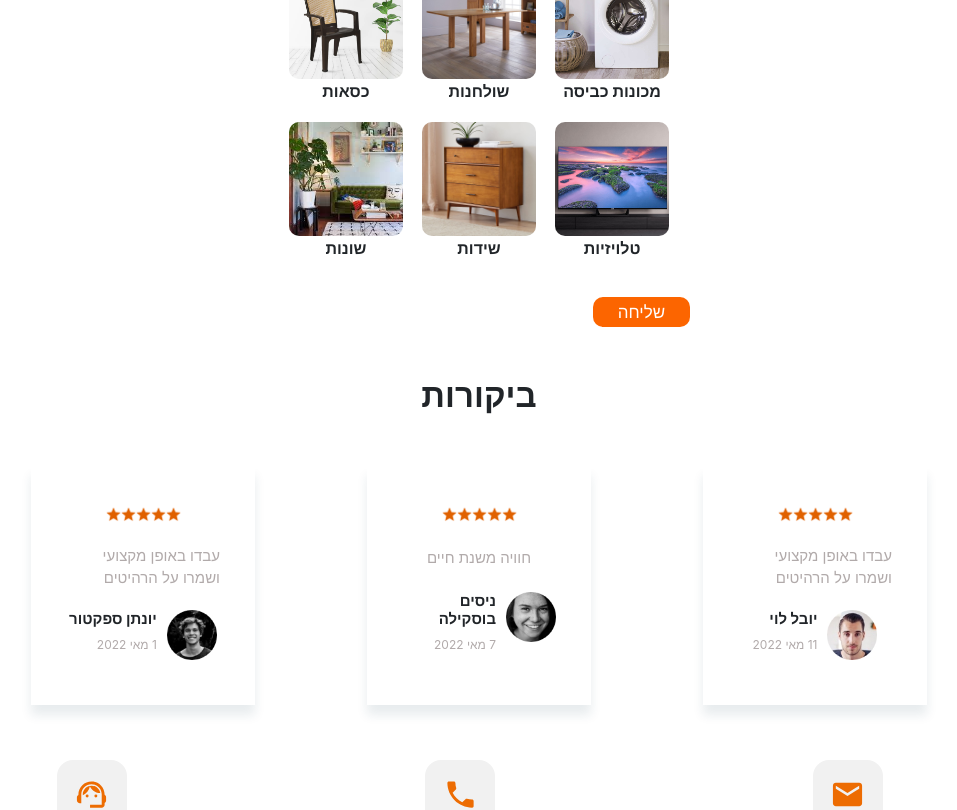
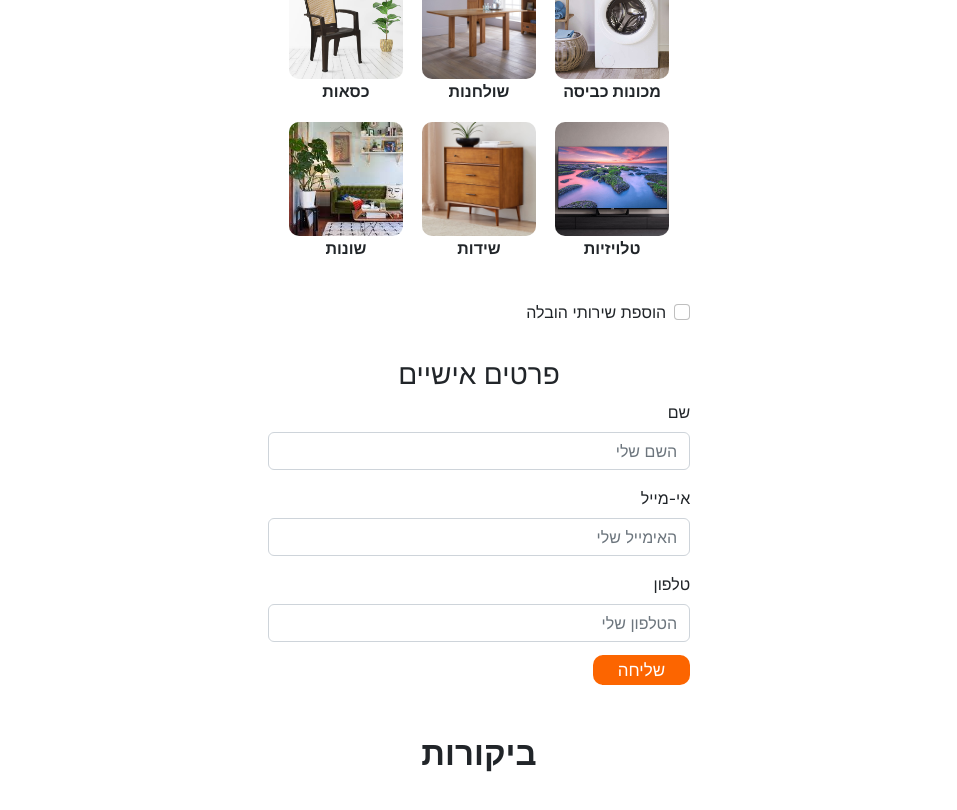
Before and after one commit to binyaalex/moving, a React (Create React App) app: page /onlinestorage in a window 1280 px wide. Shown: the part 1323-2133 px from the top of the page, without its empty margins (161-1118 px from the left). Built offline with nearby package versions, Linux system fonts and the light colour scheme; a web font is replaced by a local one.

Commit message:
add pd to online storage

```diff
--- a/src/components/storage/OnlineStorage.js
+++ b/src/components/storage/OnlineStorage.js
@@ -23,10 +23,6 @@ import privateStorage from "../../assets/images/PS/privateStorage.jpg";
 import businessStorage from "../../assets/images/PS/businessStorage.jpg";
 import online from "../../assets/images/PS/online.jpg";
 
-const OnlineStorage = () => {
-  const [checked, setChecked] = useState(false);
-  const [radioValue, setRadioValue] = useState('items');
-
 const radios = [
   {
     name: 'לפי קו"ב',
@@ -41,6 +37,7 @@ const OnlineStorage = () => {
     value: 'items'
   },
 ];
+
 const cubesArr = [
   { cubes: '10 קו"ב', desc: "דירת סטודיו קטנה" },
   { cubes: '15 קו"ב', desc: "דירת סטודיו בינונית" },
@@ -113,6 +110,10 @@ const OnlineStorage = () => {
   },
 ];
 
+const OnlineStorage = () => {
+  const [checked, setChecked] = useState(false);
+  const [moving, setMoving] = useState(false);
+  const [radioValue, setRadioValue] = useState('items');
   return (
     <>
 
@@ -216,10 +217,122 @@ const OnlineStorage = () => {
                 </ButtonGroup>
               </Row>
             }
+            <Row className="mb-3 row">
+              <Form.Group as={Col} className="mb-3" controlId="formBasicMoving">
+                <Form.Check
+                  reverse
+                  type='checkbox'
+                  label='הוספת שירותי הובלה'
+                  variant="warning"
+                  onChange={() => setMoving(!moving)}
+                />
+              </Form.Group>
+            </Row>
+            {moving &&
+              <>
+                <h3 className="subTitle">כתובת</h3>
+                <Row className="mb-3 row">
+                  <Form.Group as={Col} className="mb-3" controlId="formBasicFrom">
+                    <Form.Label>עיר</Form.Label>
+                    <Form.Control type="text" placeholder="נתניה" />
+                  </Form.Group>
+                </Row>
+                <Row className="mb-3 row">
 
-            <div className="contact-btnDiv row">
+                  <Form.Group as={Col} className="mb-3" controlId="formBasicName">
+                    <Form.Label>קומה</Form.Label>
+                    <Form.Select aria-label="Default select example">
+                      <option selected>. . .</option>
+                      <option value="-4">-4</option>
+                      <option value="-3">-3</option>
+                      <option value="-2">-2</option>
+                      <option value="-1">-1</option>
+                      <option value="0">קרקע</option>
+                      <option value="1">1</option>
+                      <option value="2">2</option>
+                      <option value="3">3</option>
+                      <option value="4">4</option>
+                      <option value="5">5</option>
+                      <option value="6">6</option>
+                      <option value="7">7</option>
+                      <option value="8">8</option>
+                      <option value="9">9</option>
+                      <option value="10">10</option>
+                      <option value="11">11</option>
+                      <option value="12">12</option>
+                      <option value="13">13</option>
+                      <option value="14">14</option>
+                      <option value="15">15</option>
+                      <option value="16">16</option>
+                      <option value="17">17</option>
+                      <option value="18">18</option>
+                      <option value="19">19</option>
+                      <option value="20">20</option>
+                      <option value="21">21</option>
+                      <option value="22">22</option>
+                      <option value="23">23+</option>
+                    </Form.Select>
+                  </Form.Group>
+                  <Form.Group as={Col} className="mb-3" controlId="formBasicName">
+                    <Form.Label>מעלית</Form.Label>
+                    <Form.Select aria-label="Default select example">
+                      <option value="0">אין</option>
+                      <option value="4" selected>
+                        4 נוסעים
+                      </option>
+                      <option value="6"> 6 נוסעים</option>
+                      <option value="8"> 8 נוסעים</option>
+                      <option value="10"> משא גדולה</option>
+                    </Form.Select>
+                  </Form.Group>
+                </Row>
+
+
+                <Row className="mb-3 row">
+
+                  <Form.Group as={Col} className="mb-3" controlId="formBasicName">
+                    <Form.Label>שביל כניסה חריג</Form.Label>
+                    <Form.Select aria-label="Default select example">
+                      <option value="no">אין</option>
+                      <option value="yes">יש</option>
+                      <option value="unknown">לא ידוע</option>
+                    </Form.Select>
+                  </Form.Group>
+                  <Form.Group as={Col} className="mb-3" controlId="formBasicName">
+                    <Form.Label>צורך במנוף</Form.Label>
+                    <Form.Select aria-label="Default select example">
+                      <option value="no">כן</option>
+                      <option value="yes">לא</option>
+                      <option value="unknown">לא ידוע</option>
+                    </Form.Select>
+                  </Form.Group>
+                </Row>
+              </>
+            }
+            <h3 className="subTitle">פרטים אישיים</h3>
+
+
+            <Form.Group as={Col} className="mb-3" controlId="formBasicName">
+              <Form.Label>שם</Form.Label>
+              <Form.Control type="text" placeholder="השם שלי" />
+            </Form.Group>
+
+            <Form.Group as={Col} className="mb-3" controlId="formBasicEmail">
+              <Form.Label>אי-מייל</Form.Label>
+              <Form.Control type="email" placeholder="האימייל שלי" />
+            </Form.Group>
+
+
+            <Form.Group as={Col} className="mb-3" controlId="formBasicPhone">
+              <Form.Label>טלפון</Form.Label>
+              <Form.Control type="phone" placeholder="הטלפון שלי" />
+            </Form.Group>
+
+            <div className="contact-btnDiv send">
               <MainBtn text='שליחה' link='#' />
             </div>
+
+
           </Form>
         </div>
       </div>
--- a/src/components/storage/Storage.css
+++ b/src/components/storage/Storage.css
@@ -206,3 +206,8 @@
 .onlineStorageForm {
   width: 33%;
 }
+
+.subTitle {
+  text-align: center;
+
+}
--- a/src/components/transportFewItems/TransportFewItems.js
+++ b/src/components/transportFewItems/TransportFewItems.js
@@ -125,7 +125,7 @@ const TransportFewItems = () => {
                     </div>
 
                     <div className="fewItemsFormSide">
-                        <h5>רשימת מחירים (200 - 1000 ₪)</h5>
+                        <h5 className="subTitle"> פריטים לדוגמה (200 - 1000 ₪)</h5>
 
                         <ItemList
                             itemsArr={itemsArr}
```
Lines whose indentation alone changed are shown as unchanged.
